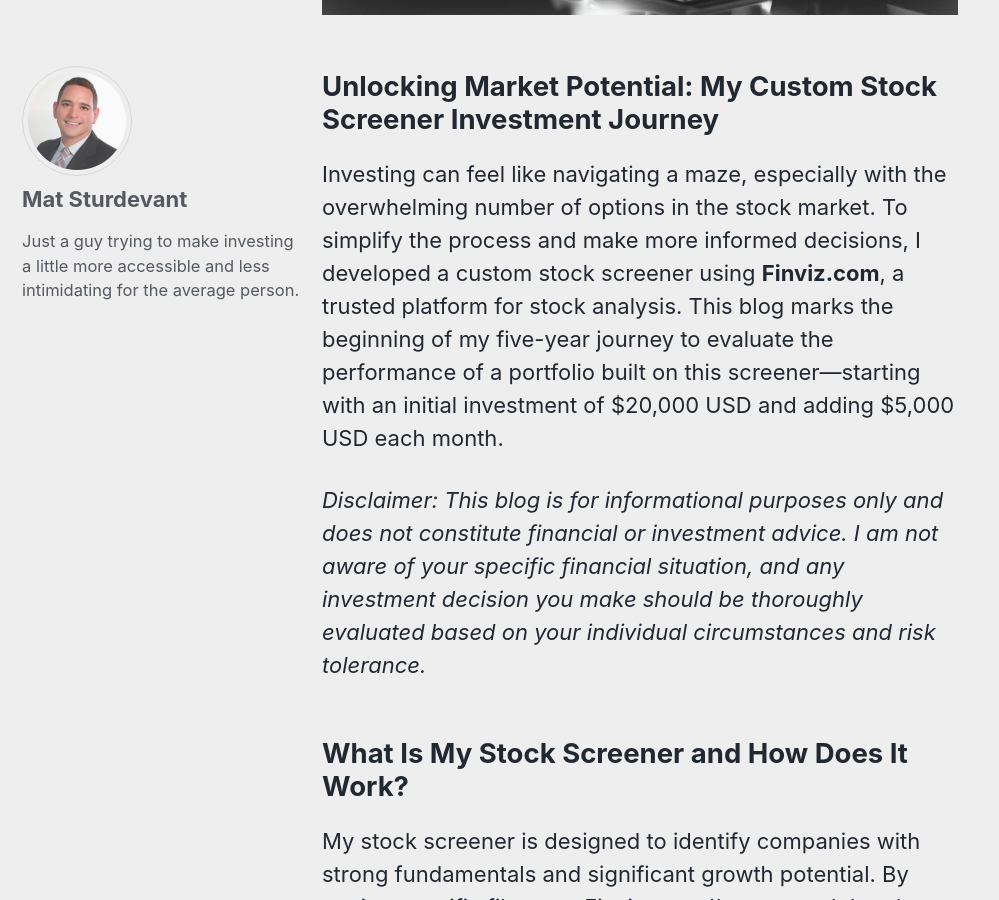
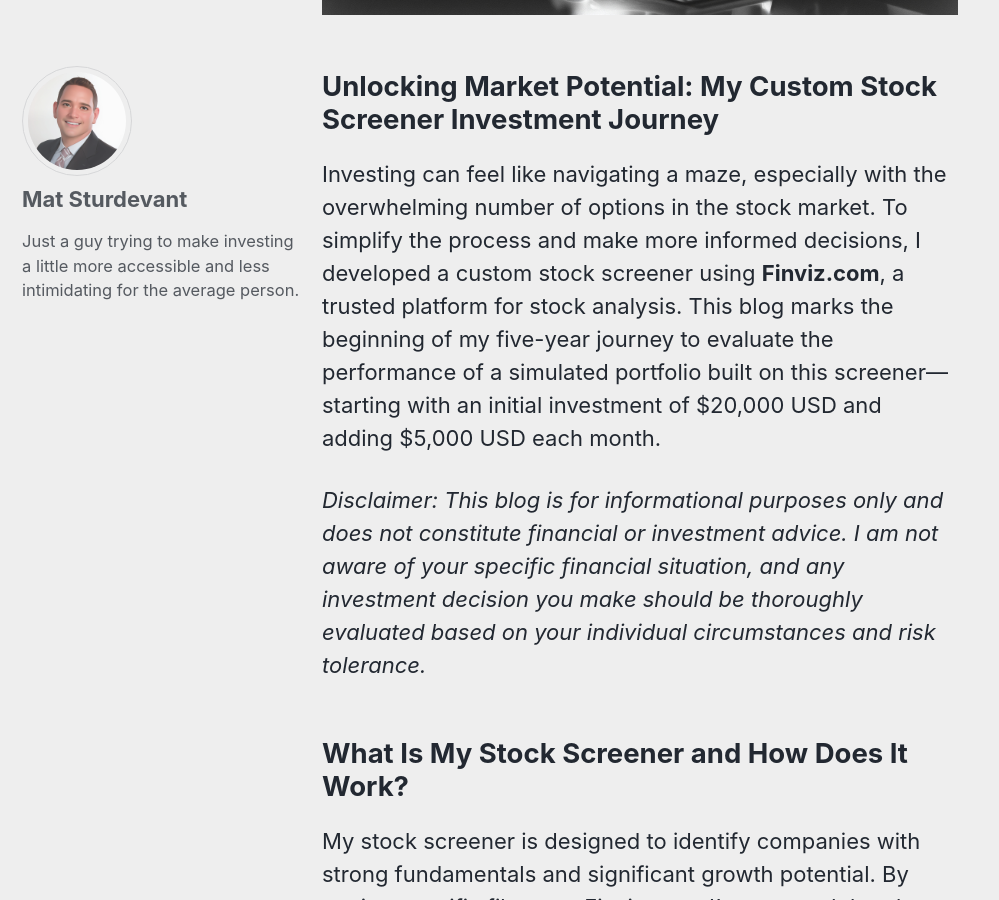
Before and after one commit to BreathHolder/TheMetricsInvestor, a Jekyll site: the page built from _posts/2024-12-31-rule-based-growth-investing-journey-part-01.md, in a window 1280 px wide and 900 px high, scrolled down 673 px. Shown: the whole window, without its empty margins (0-999 px from the left). Built offline with Jekyll 4.4.1, drawn with Linux system fonts in a browser that asks for light colours; cached includes are drawn as plain includes; some of the changed text lies outside the part shown.

```diff
--- a/_posts/2024-12-31-rule-based-growth-investing-journey-part-01.md
+++ b/_posts/2024-12-31-rule-based-growth-investing-journey-part-01.md
@@ -16,7 +16,7 @@
 
 ## Unlocking Market Potential: My Custom Stock Screener Investment Journey
 
-Investing can feel like navigating a maze, especially with the overwhelming number of options in the stock market. To simplify the process and make more informed decisions, I developed a custom stock screener using **Finviz.com**, a trusted platform for stock analysis. This blog marks the beginning of my five-year journey to evaluate the performance of a portfolio built on this screener—starting with an initial investment of $20,000 USD and adding $5,000 USD each month.
+Investing can feel like navigating a maze, especially with the overwhelming number of options in the stock market. To simplify the process and make more informed decisions, I developed a custom stock screener using **Finviz.com**, a trusted platform for stock analysis. This blog marks the beginning of my five-year journey to evaluate the performance of a simulated portfolio built on this screener—starting with an initial investment of $20,000 USD and adding $5,000 USD each month.
 
 *Disclaimer: This blog is for informational purposes only and does not constitute financial or investment advice. I am not aware of your specific financial situation, and any investment decision you make should be thoroughly evaluated based on your individual circumstances and risk tolerance.*
 
```
Also changed, not shown: other parts of _posts/2024-12-31-rule-based-growth-investing-journey-part-01.md (+2 -0 lines).
